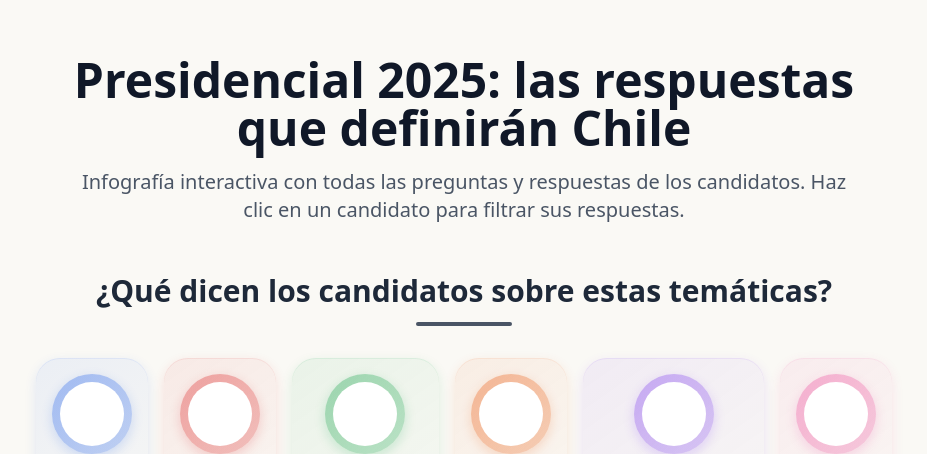
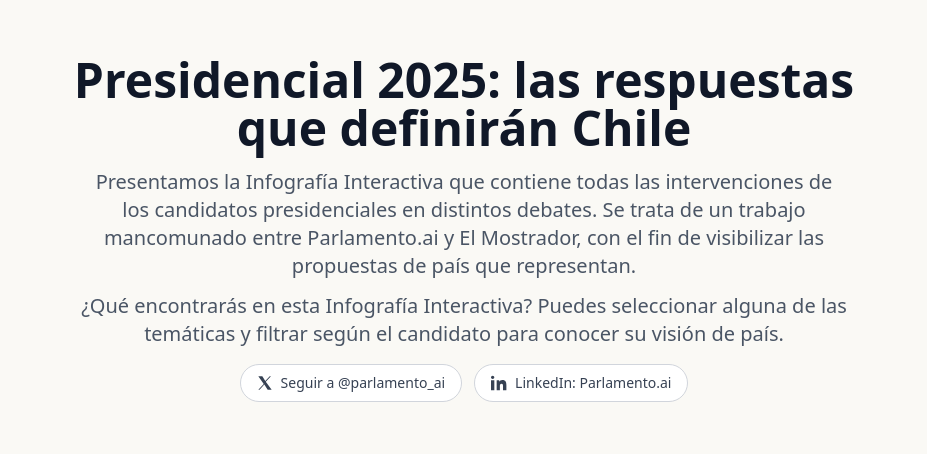
Before and after one commit to Antoine-lb/las-preguntas-del-debate-2025, a SvelteKit app: page / in a window 1280 px wide. Shown: the top 454 px of the page, without its empty margins (176-1103 px from the left). Built offline with nearby package versions, Linux system fonts and the light colour scheme; some icons are missing.

Commit message:
cambios visuales

```diff
--- a/src/routes/+page.svelte
+++ b/src/routes/+page.svelte
@@ -316,8 +316,22 @@
 	<title>Presidencial 2025: las respuestas que definirán Chile | Parlamento AI</title>
 	<meta
 		name="description"
-		content="Presidencial 2025: las respuestas que definirán Chile. Explora de forma interactiva todas las preguntas y respuestas de los candidatos presidenciales. Filtra por candidato y compara propuestas."
+		content="Presentamos la Infografía Interactiva con todas las intervenciones de los candidatos presidenciales en distintos debates. Un trabajo de Parlamento.ai y El Mostrador para visibilizar sus propuestas. Explora por temática y filtra por candidato."
 	/>
+
+	<!-- Open Graph / Facebook -->
+	<meta property="og:type" content="website" />
+	<meta property="og:title" content="Presidencial 2025: las respuestas que definirán Chile" />
+	<meta property="og:description" content="Presentamos la Infografía Interactiva con todas las intervenciones de los candidatos presidenciales en distintos debates. Un trabajo de Parlamento.ai y El Mostrador para visibilizar sus propuestas. Explora por temática y filtra por candidato." />
+	<meta property="og:image" content="/logo.png" />
+
+	<!-- Twitter -->
+	<meta name="twitter:card" content="summary_large_image" />
+	<meta name="twitter:title" content="Presidencial 2025: las respuestas que definirán Chile" />
+	<meta name="twitter:description" content="Presentamos la Infografía Interactiva con todas las intervenciones de los candidatos presidenciales en distintos debates. Un trabajo de Parlamento.ai y El Mostrador para visibilizar sus propuestas. Explora por temática y filtra por candidato." />
+	<meta name="twitter:image" content="/logo.png" />
+	<meta name="twitter:site" content="@parlamento_ai" />
+	<meta name="twitter:creator" content="@parlamento_ai" />
 </svelte:head>
 
 <div class="container mx-auto px-4 py-8 max-w-4xl">
@@ -332,9 +346,37 @@
 	<header class="mb-12 text-center">
 		<h1 class="text-3xl md:text-5xl font-bold mb-4 text-gray-900">Presidencial 2025: las respuestas que definirán Chile</h1>
 		<p class="text-base md:text-xl text-gray-600 max-w-3xl mx-auto">
-			Infografía interactiva con todas las preguntas y respuestas de los candidatos. Haz clic en un
-			candidato para filtrar sus respuestas.
+			Presentamos la Infografía Interactiva que contiene todas las intervenciones de los candidatos presidenciales en distintos debates. Se trata de un trabajo mancomunado entre Parlamento.ai y El Mostrador, con el fin de visibilizar las propuestas de país que representan.
 		</p>
+		<p class="text-base md:text-xl text-gray-600 max-w-3xl mx-auto mt-3">
+			¿Qué encontrarás en esta Infografía Interactiva? Puedes seleccionar alguna de las temáticas y filtrar según el candidato para conocer su visión de país.
+		</p>
+		<div class="mt-4 flex items-center justify-center gap-3">
+			<a
+				href="https://x.com/parlamento_ai"
+				target="_blank"
+				rel="noopener noreferrer"
+				class="inline-flex items-center gap-2 px-4 py-2 rounded-full border border-gray-300 bg-white text-sm font-medium text-gray-700 hover:bg-gray-50 transition-colors"
+				aria-label="Ir al perfil de X (Twitter) de Parlamento.ai"
+			>
+				<svg class="w-4 h-4" viewBox="0 0 24 24" fill="currentColor" aria-hidden="true">
+					<path d="M13.2 10.1L20.9 2h-1.8l-6.7 7.1L8 2H2l8.1 11.6L2 22h1.8l7.2-7.6L16 22h6l-8.8-11.9z" />
+				</svg>
+				<span>Seguir a @parlamento_ai</span>
+			</a>
+			<a
+				href="https://www.linkedin.com/company/parlamento-ai/?viewAsMember=true"
+				target="_blank"
+				rel="noopener noreferrer"
+				class="inline-flex items-center gap-2 px-4 py-2 rounded-full border border-gray-300 bg-white text-sm font-medium text-gray-700 hover:bg-gray-50 transition-colors"
+				aria-label="Ir al perfil de LinkedIn de Parlamento.ai"
+			>
+				<svg class="w-4 h-4" viewBox="0 0 24 24" fill="currentColor" aria-hidden="true">
+					<path d="M4.98 3.5C4.98 4.88 3.86 6 2.5 6S0 4.88 0 3.5 1.12 1 2.5 1 4.98 2.12 4.98 3.5zM0 8h5v15H0V8zm7.5 0h4.8v2.05h.07c.67-1.26 2.3-2.6 4.73-2.6 5.05 0 5.98 3.32 5.98 7.63V23H18V16.5c0-1.55-.03-3.55-2.17-3.55-2.17 0-2.5 1.7-2.5 3.43V23H8.5V8z"/>
+				</svg>
+				<span>LinkedIn: Parlamento.ai</span>
+			</a>
+		</div>
 
 		<!-- Enlace a nube de palabras - OCULTO EN DESARROLLO -->
 		<!--
```
